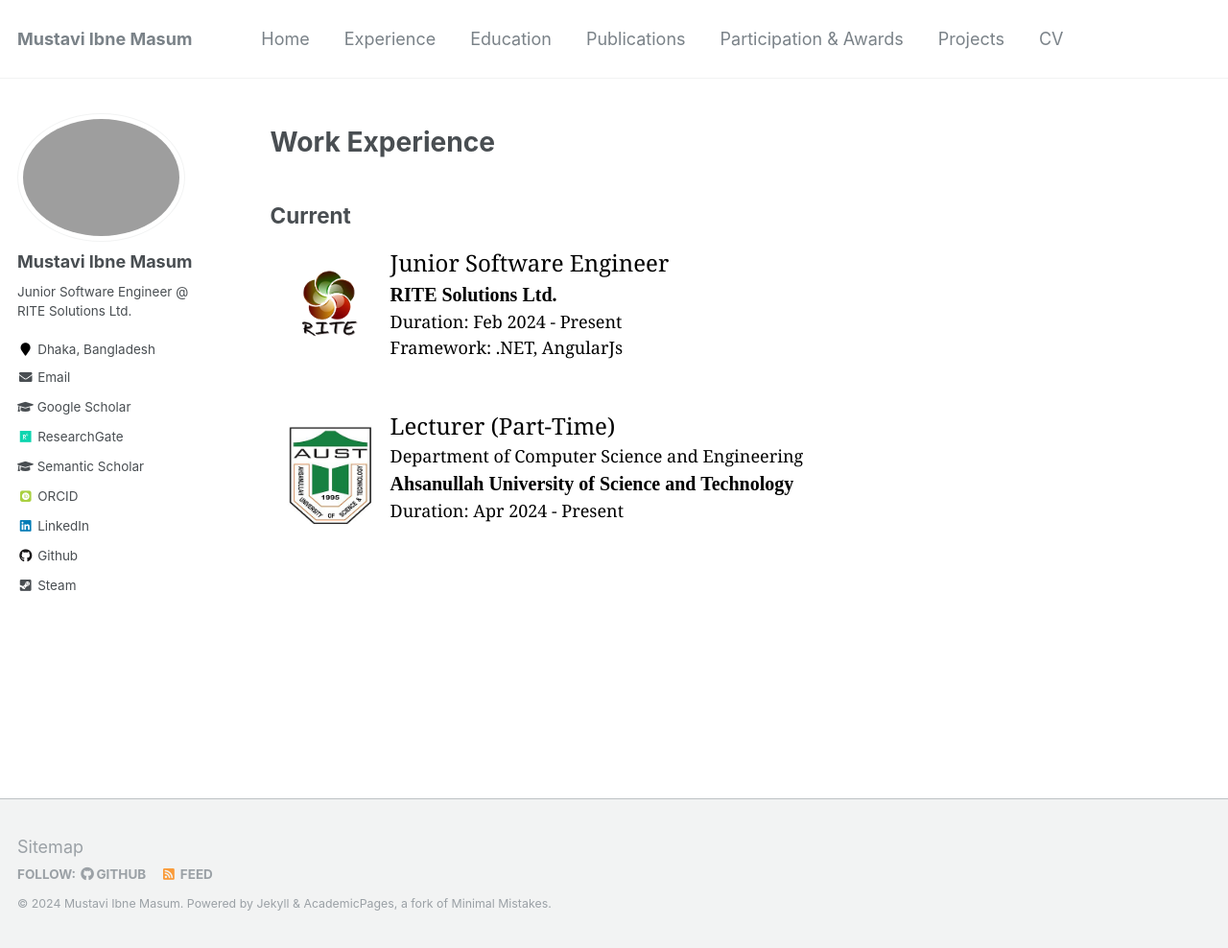
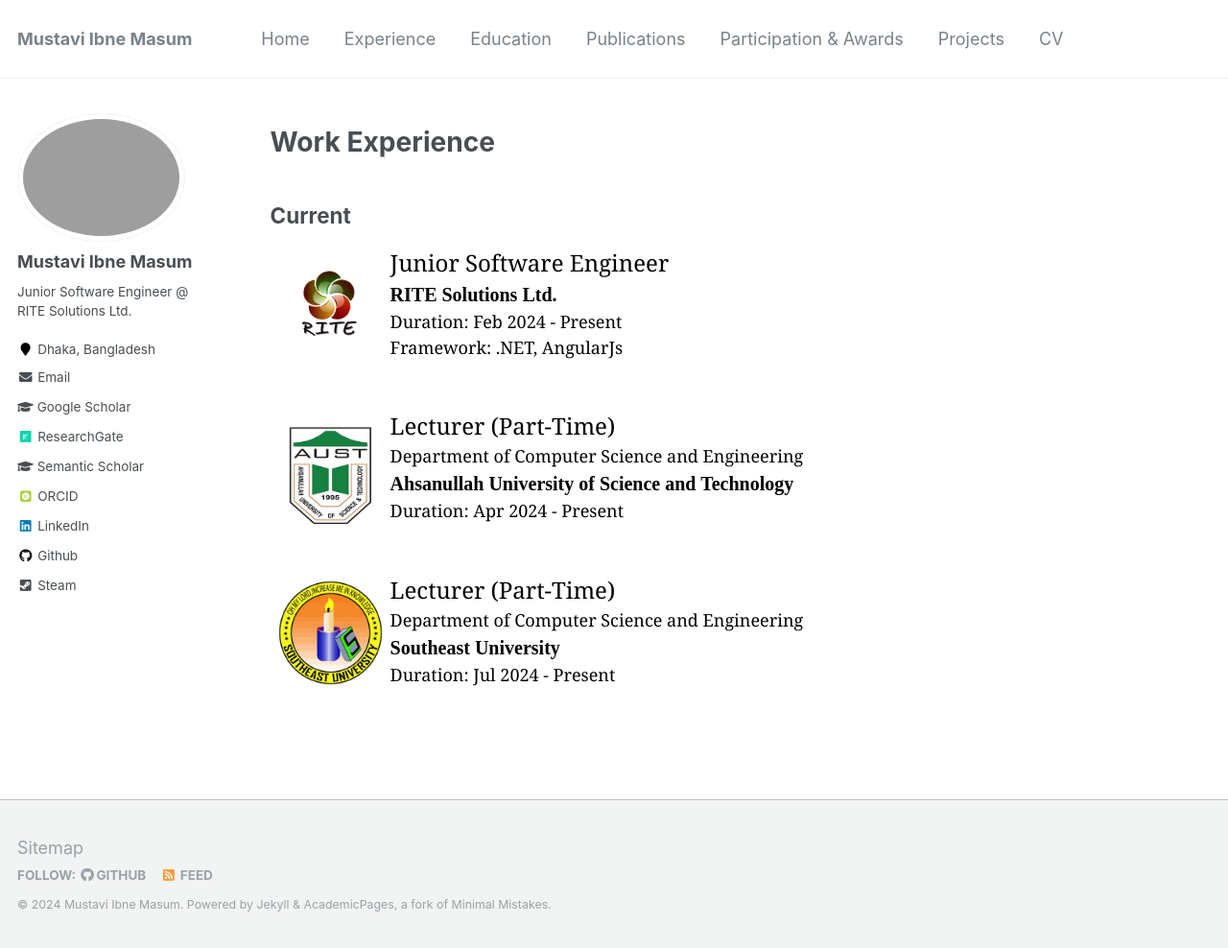
Before and after one commit to Mustavi-Ibne-Masum/mustavi-ibne-masum.github.io, a Jekyll site: the page built from _pages/experience.md, in a window 1280 px wide and 988 px high. Shown: the whole window at 96% size. Built offline with Jekyll 4.4.1, drawn with Linux system fonts in a browser that asks for light colours; some web fonts are replaced.

Commit message:
experience and CV update

```diff
--- a/_pages/experience.md
+++ b/_pages/experience.md
@@ -21,3 +21,10 @@ Duration: Apr 2024 - Present
 </span>
 
 <br/>
+<img src="/images/LogoSEU.png" style="float:left;width:125px;height:125px;"><span style="font-family:Georgia; color:black;"><span style="font-size:18pt">Lecturer (Part-Time)</span><br/>
+Department of Computer Science and Engineering<br/>
+<span style="color:black; font-size:20px; font-family:Calisto MT"><b><a href="https://aust.edu" target="_blank" style="color:black;">Southeast University</a></b></span><br/>
+Duration: Jul 2024 - Present
+</span>
+
+<br/>
```
Also changed, not shown: _pages/cv.md (+1 -0 lines), images/LogoSEU.png (added), 7 other files.
